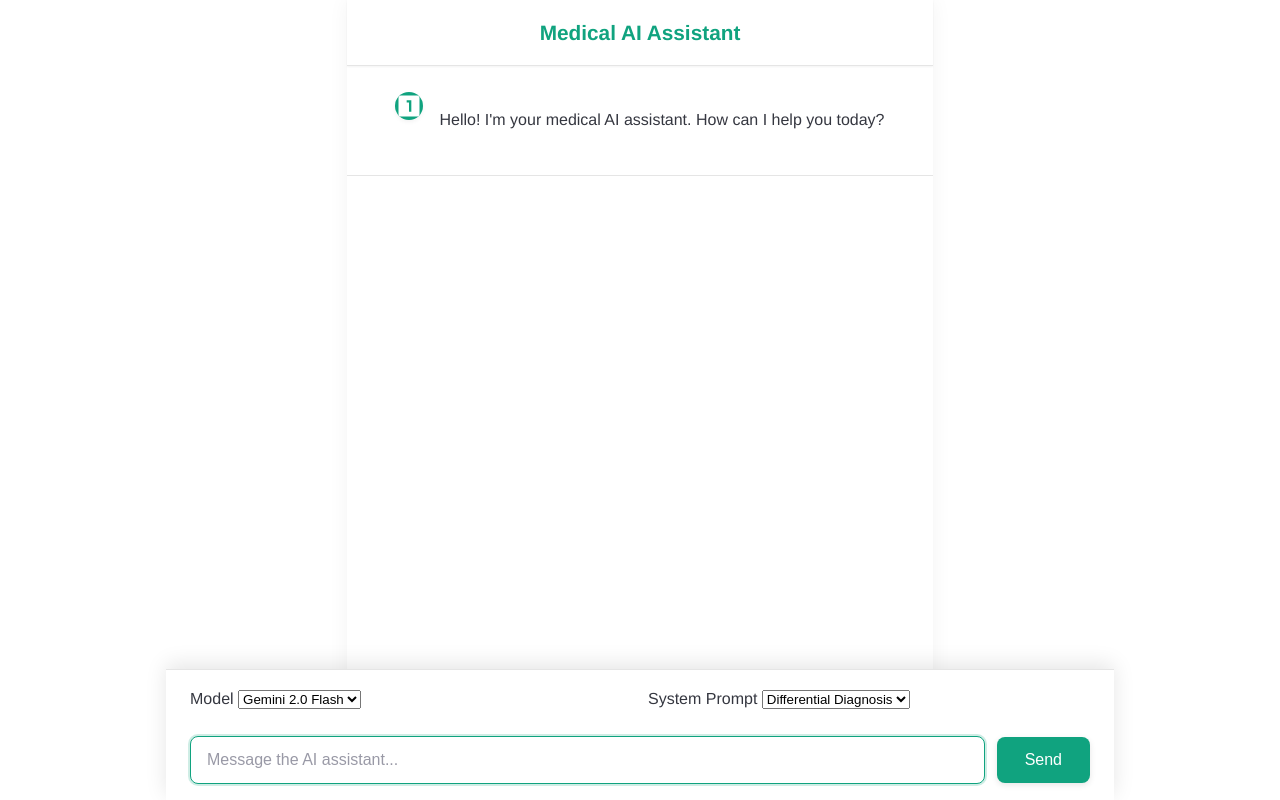
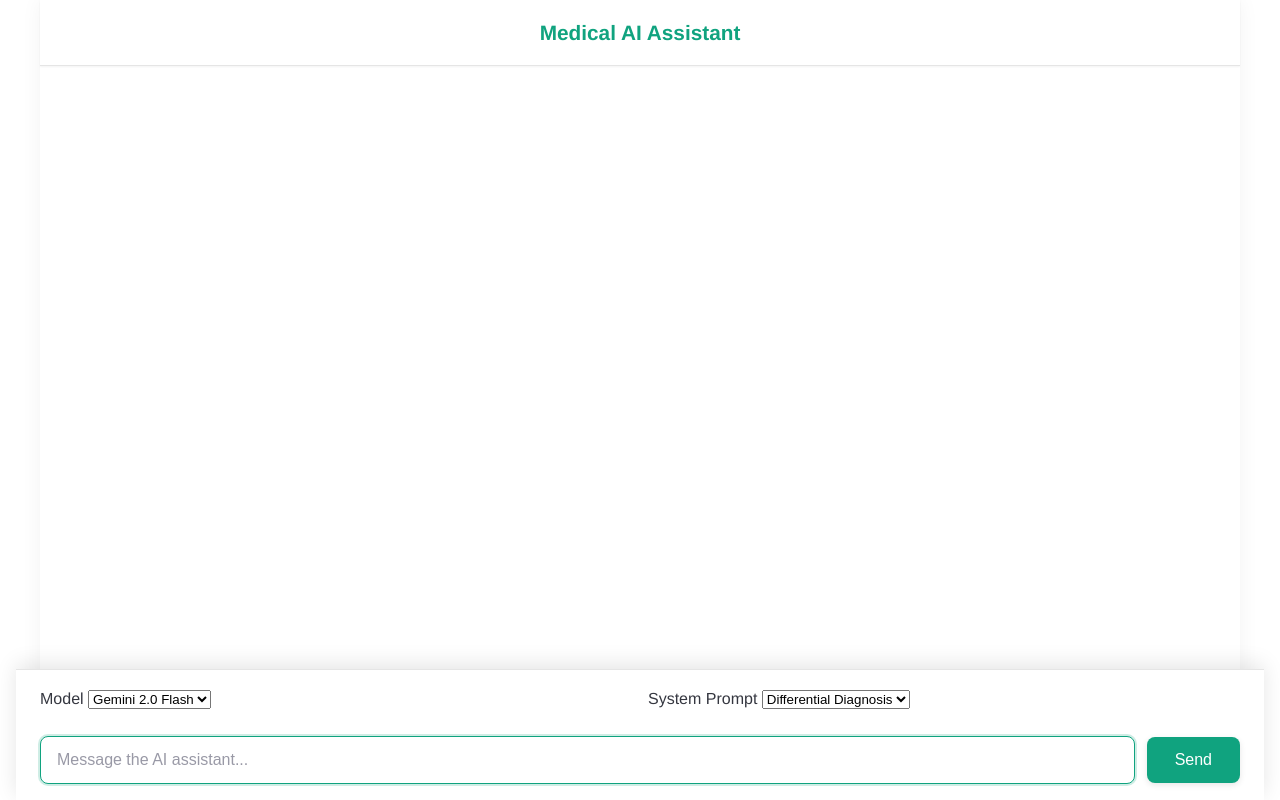
Before and after one commit to symbiologist/dwuddx, a Flask app: template templates/index.html in a window 1280 px wide. Run offline with Flask 3, Linux system fonts and the light colour scheme; the template is opened without the code that fills it, so the values that code supplies are empty.

Commit message:
Update chat width

```diff
--- a/assets/style.css
+++ b/assets/style.css
@@ -35,7 +35,7 @@ body {
 
 .container {
     flex-grow: 1;
-    max-width: 900px;
+    max-width: 1200px;
     margin: 0 auto;
     padding: 0;
     display: flex;
@@ -44,6 +44,7 @@ body {
     position: relative;
     background-color: var(--light-bg);
     box-shadow: 0 0 20px var(--shadow-color);
+    width: 100%;
 }
 
 /* Header styling */
@@ -87,7 +88,7 @@ main {
 }
 
 .message {
-    padding: 24px 48px;
+    padding: 24px 24px;
     width: 100%;
     box-sizing: border-box;
     word-wrap: break-word;
@@ -95,6 +96,13 @@ main {
     display: flex;
     align-items: flex-start;
     position: relative;
+}
+
+/* Message content styling */
+.message > div {
+    flex-grow: 1;
+    min-width: 0; /* Allows the content to shrink below its minimum content size */
+    max-width: calc(100% - 44px); /* 28px icon width + 16px margin */
 }
 
 .message::before {
@@ -159,7 +167,7 @@ footer.input-area {
     right: 0;
     z-index: 100;
     border-top: 1px solid var(--border-color);
-    max-width: 900px;
+    max-width: 1200px;
     margin: 0 auto;
     box-shadow: 0 -5px 20px rgba(0,0,0,0.1);
 }
--- a/templates/index.html
+++ b/templates/index.html
@@ -81,8 +81,12 @@
 
                 const messageDiv = document.createElement('div');
                 messageDiv.className = `message ${role}-message`;
+                messageDiv.style.width = "100%"; // Ensure full width
 
                 const contentDiv = document.createElement('div');
+                contentDiv.style.width = "100%"; // Ensure content takes full width
+                contentDiv.style.maxWidth = "100%"; // Maximum width
+
                 if (role === 'user') {
                     // User messages are displayed as plain text
                     contentDiv.textContent = content;
@@ -111,27 +115,23 @@
             document.addEventListener('DOMContentLoaded', function() {
                 document.getElementById('user-input').focus();
 
-                // Add initial assistant message if chat is empty
-                const chatArea = document.getElementById('chat-area');
-                if (chatArea.children.length === 0) {
-                    addMessageToChat('assistant', "Hello! I'm your medical AI assistant. How can I help you today?");
-                }
+                // No initial message
             });
         </script>
     </head>
-    <body>
-        <div class="container">
+    <body style="width: 100%; margin: 0; padding: 0;">
+        <div class="container" style="max-width: 1200px; width: 100%;">
             <header>
                 <h1>Medical AI Assistant</h1>
             </header>
 
-            <main>
-                <div id="chat-area" class="chat-area">
+            <main style="width: 100%;">
+                <div id="chat-area" class="chat-area" style="width: 100%;">
                     <!-- Chat messages will be added here dynamically -->
                 </div>
             </main>
 
-            <footer class="input-area">
+            <footer class="input-area" style="max-width: 1200px; width: 100%;">
                 <div class="dropdown-row">
                     <div class="dash-dropdown-container">
                         <label for="model-dropdown">Model</label>
```
Also changed, not shown: src/app3.py (+20 -14 lines).
